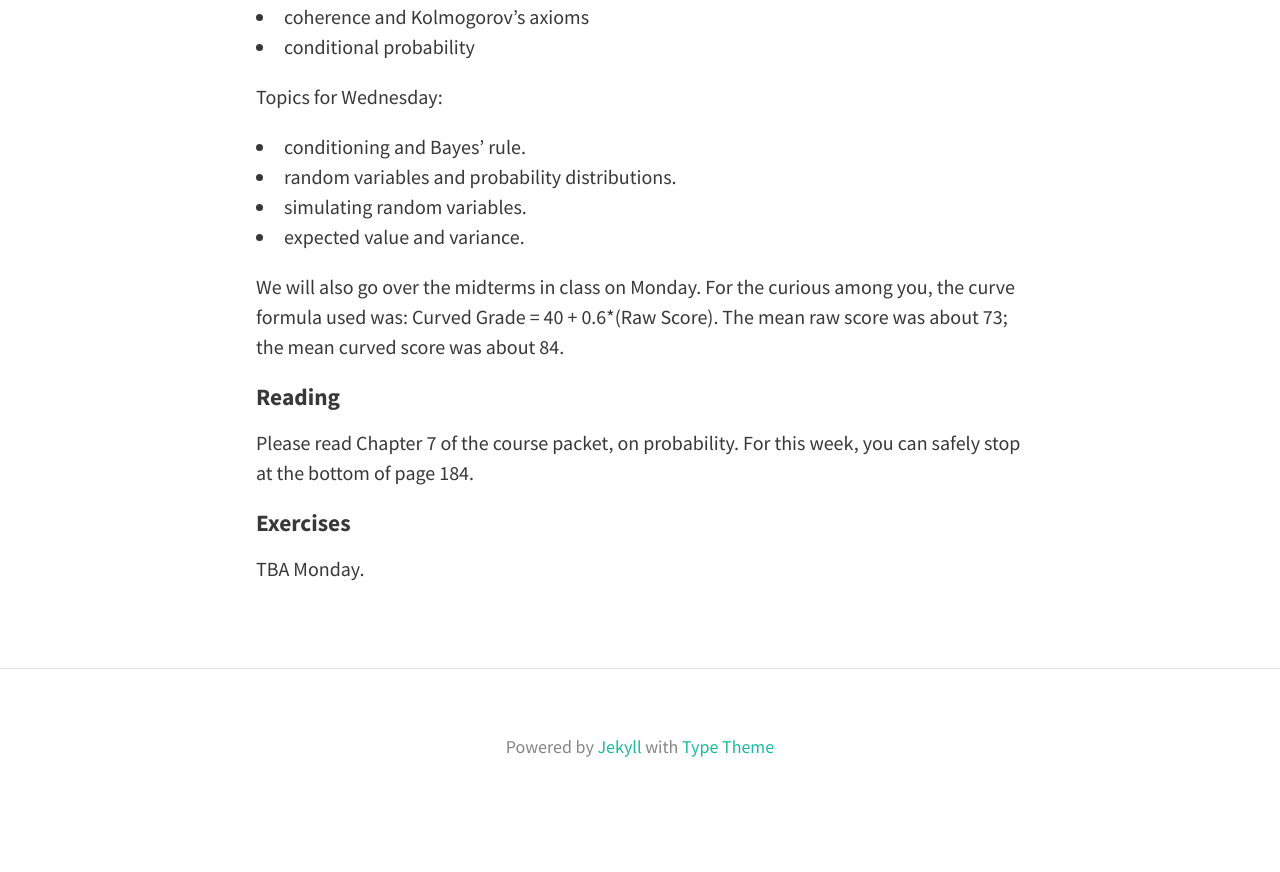
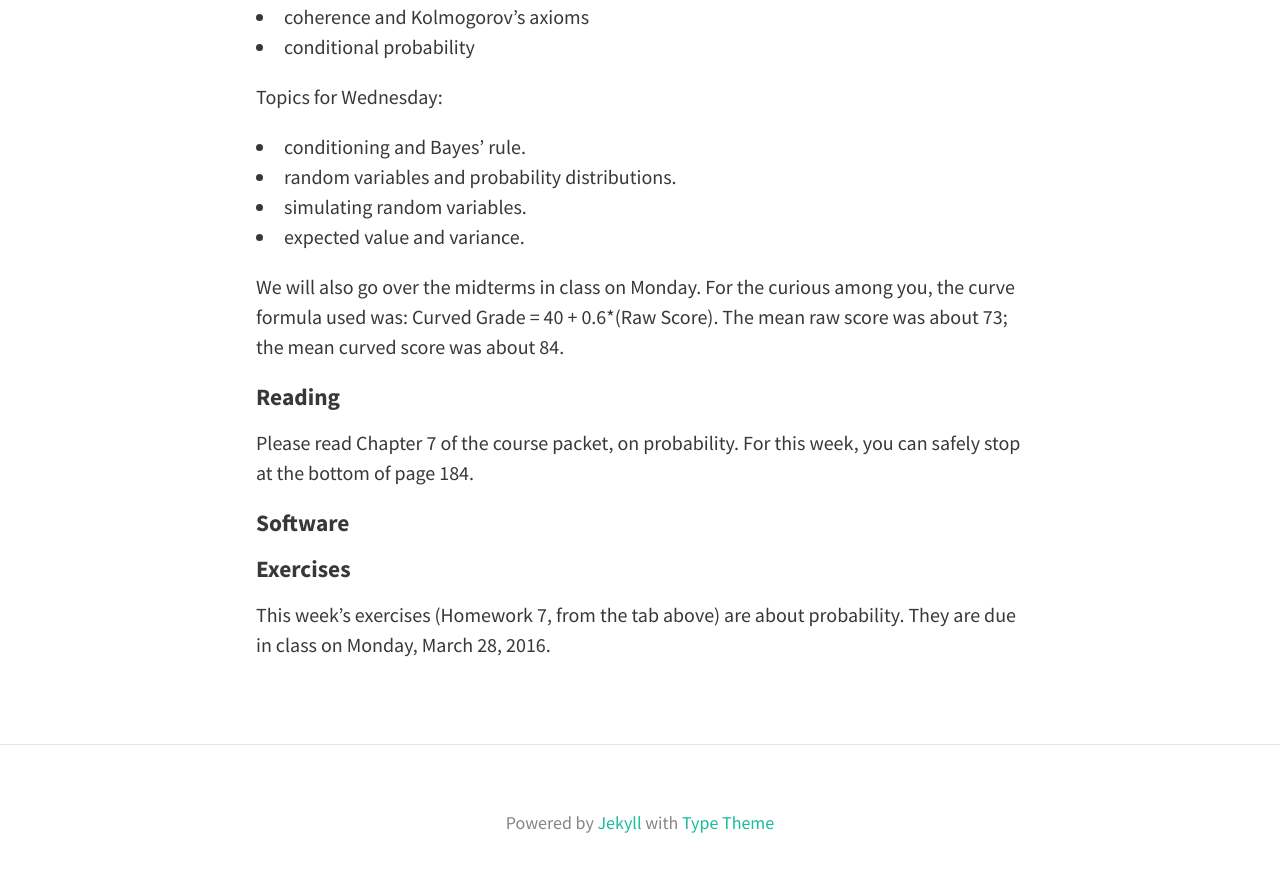
Before and after one commit to jgscott/STA371H_Spring2016, a Jekyll site: the page built from _posts/2016-03-20-week09.md, in a window 1280 px wide and 900 px high, scrolled down 873 px. Shown: the top 872 px of the window. Built offline with Jekyll 4.4.1, drawn with Linux system fonts in a browser that asks for light colours; nearby versions of some CDN libraries; before the commit the page ends 1697 px from its top, so only the background shows below that.

Commit message:
exercises 7

```diff
--- a/_data/exercises.yml
+++ b/_data/exercises.yml
@@ -4,3 +4,4 @@
 - pdf: exercises04-STA371H.pdf
 - pdf: exercises05-STA371H.pdf
 - pdf: exercises06-STA371H.pdf
+- pdf: exercises07-STA371H.pdf
--- a/_posts/2016-03-20-week09.md
+++ b/_posts/2016-03-20-week09.md
@@ -23,6 +23,8 @@ We will also go over the midterms in class on Monday.  For the curious among you
 
 Please read Chapter 7 of the course packet, on probability.  For this week, you can safely stop at the bottom of page 184.
 
+### Software
+
 ### Exercises
 
-TBA Monday.
+This week's exercises (Homework 7, from the tab above) are about probability.  They are due in class on Monday, March 28, 2016.
```
Also changed, not shown: 1 other file.
